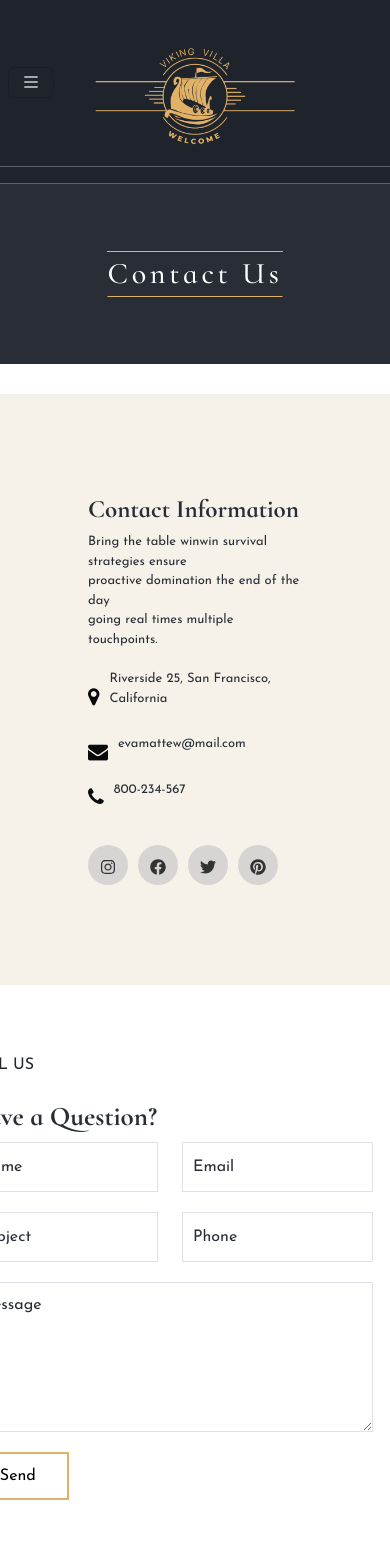
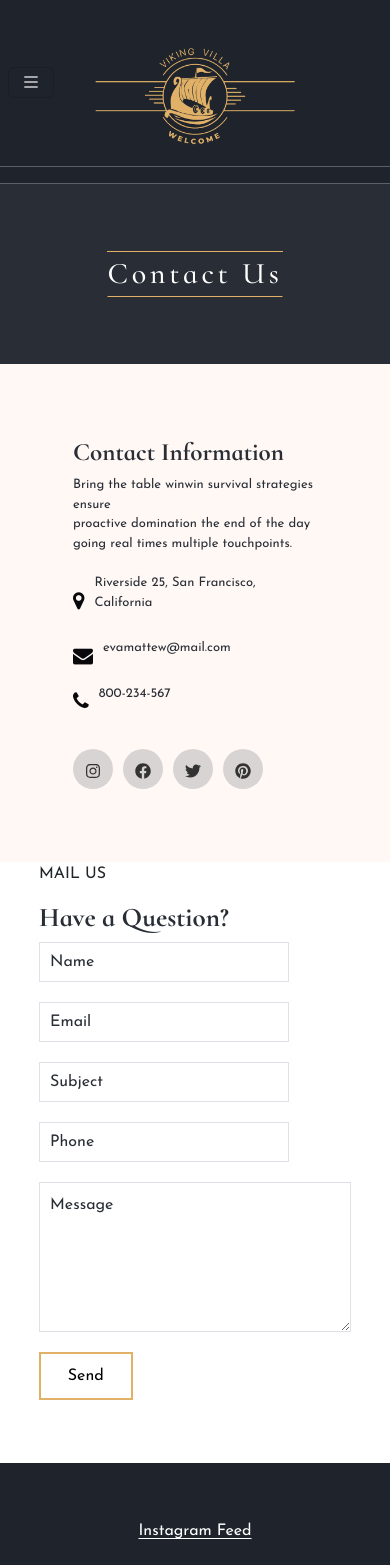
Before and after one commit to orionux/slvikingvilla, a Next.js app: page /contact-us in a window 390 px wide. Shown: the top 1565 px of the page. Built offline with nearby package versions, Linux system fonts and the light colour scheme.

Commit message:
responsive

```diff
--- a/src/pages/contact-us.tsx
+++ b/src/pages/contact-us.tsx
@@ -19,8 +19,9 @@ const Contact = () => {
                             <h2 className='my-4'>Contact Us</h2>
                             </div>
               </div>
+            <Container>
               <div className="row  justify-content-center align-items-center">
-                      <div className={` ${styles.customBackground} col-12 col-lg-5 `} >
+                      <div className={` ${styles.customBackground} col-12 col-lg-4 `} >
 
                       <div className={` ${styles.contactInfo} `}>
                 <h1>Contact Information</h1>
@@ -63,7 +64,7 @@ const Contact = () => {
 
                 <div className={` ${styles.customBackground2} col-12 col-lg-7`} >
                     <div className="contact-form">
-                      <p className="my-4">MAIL US</p>
+                      <p className={`${styles.mb-2}`}>MAIL US</p>
 
                         <h1>Have a Question?</h1>
                         <Form>
@@ -100,7 +101,7 @@ const Contact = () => {
 
                   </div>
                   </div>
-
+              </Container>
 
 
         </>
--- a/src/styles/Home.module.css
+++ b/src/styles/Home.module.css
@@ -636,11 +636,12 @@ width: 50% !important;
 /*contact us */
 
 .customBackground {
-  background-color: #f7f2e9;
-  padding: 100px 100px;
-  width: 40%;
+  background-color: #FFF8F5;
+  padding: 73px;
+  width: 30%;
   height: 100%;
-  margin: 30px;
+  margin: 5%;
+  gap: 20px;
 
 
 
@@ -738,8 +739,8 @@ width: 50% !important;
   border-radius: 0%;
   margin-bottom: 20px;
   margin-left: 0px;
-  height: 50px;
-  width:100%;
+  height: 40px;
+  width:250px;
 
 }
 .customBackground2 textarea {
@@ -770,9 +771,10 @@ width: 50% !important;
   cursor: pointer;
   border-radius: 0%;
   margin-left: 0px;
+  margin-right: 0px;
   margin-top: 10px;
   margin-bottom: 20%;
-  width: 25%
+  width: 30%
 
 }
 
@@ -783,13 +785,16 @@ width: 50% !important;
 
 .customBackground2 {
   background-color: white;
-  padding: 1%;
-  width: 50%;
+  padding: 0;
+  width: 744px;
   height: 100%;
-  margin: 10px;
-  margin-right: 60px;
+  margin: 0;
+  flex-direction: column;
+  align-items: flex-start;
+  gap: 24px;
+  flex-direction: column;
   font-family: var(--font-josefin);
-
+  display: flex;
 
 }
 
@@ -804,12 +809,14 @@ width: 50% !important;
   .customBackground {
     width: 100%;
     height: 100%;
+    margin: auto;
+
   }
 
   .customBackground2 {
-    width: 100%;
+    width: 80%;
     height: 100%;
-
+    margin: auto;
 
   }
 }
```
